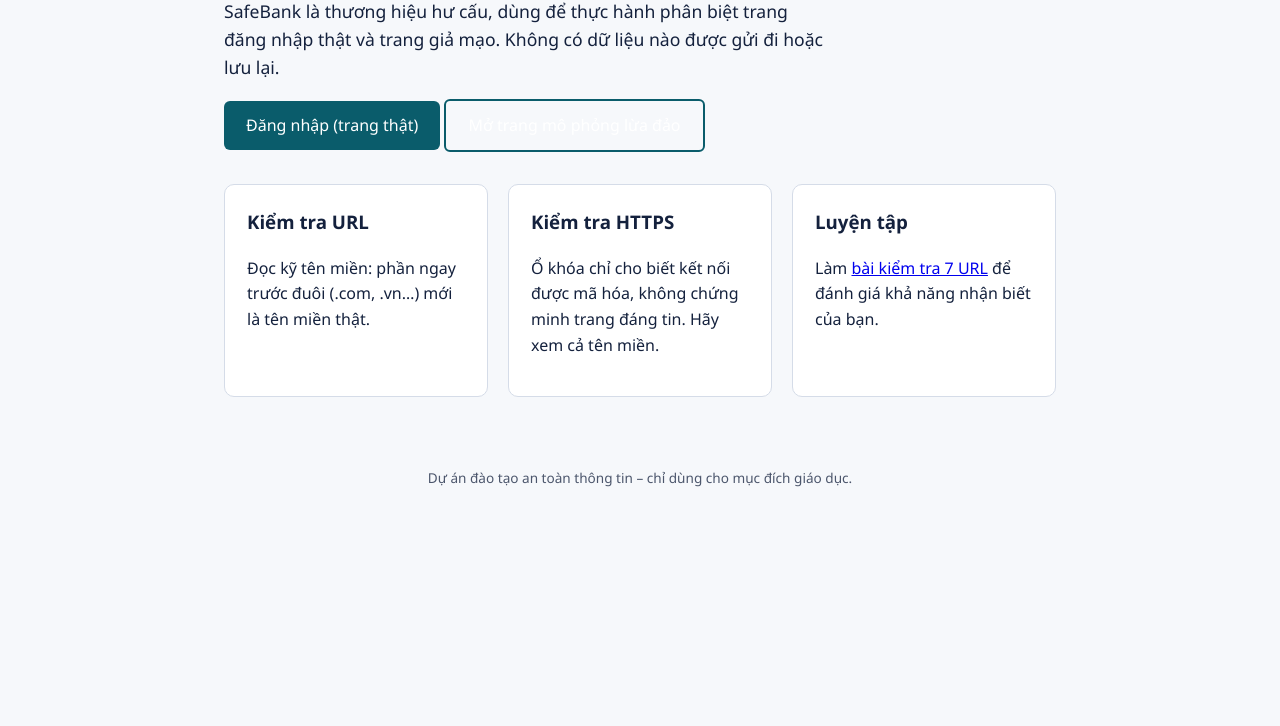
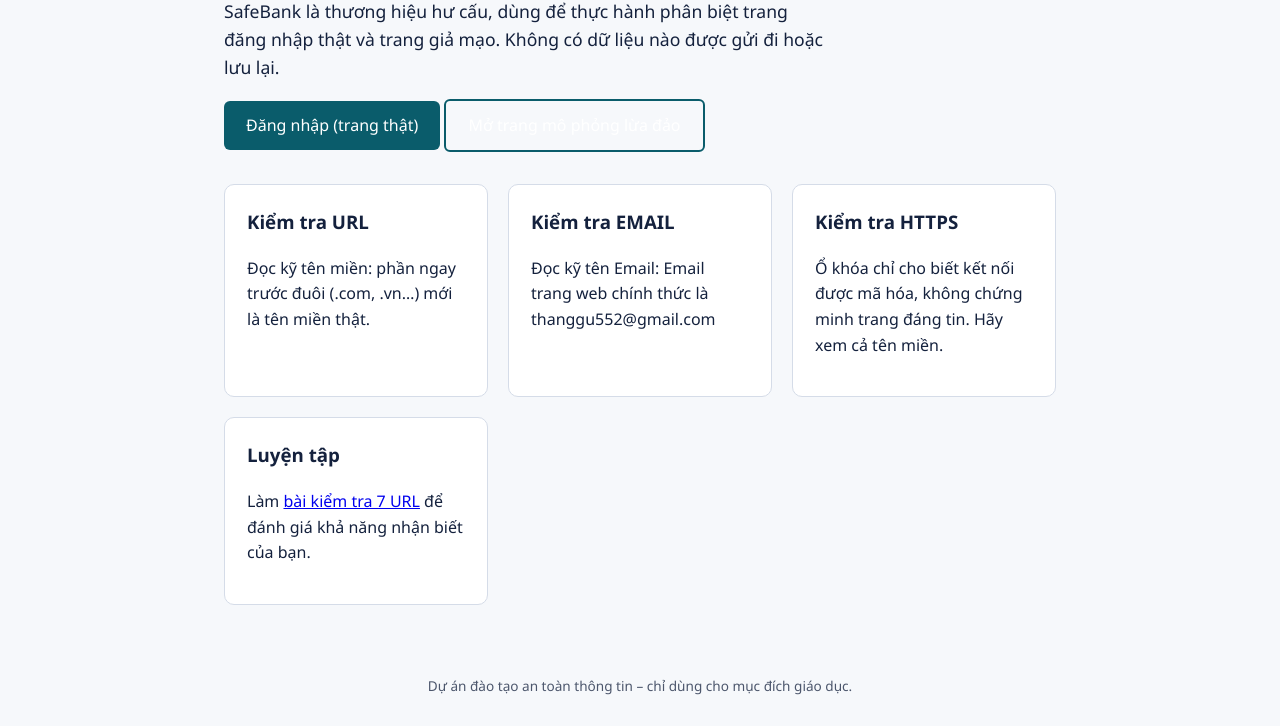
Before and after one commit to MisterG00n/Phishing--training, a plain HTML site: page index.html in a window 1280 px wide. Shown: the part 224-950 px from the top of the page. Before the commit the page ends 800 px from the top, so only its background shows below. Drawn offline with Linux system fonts and the light colour scheme.

Commit message:
Add email verification section to index.html

```diff
--- a/index.html
+++ b/index.html
@@ -10,6 +10,7 @@
 <p><a class="btn" href="login.html">Đăng nhập (trang thật)</a> <a class="btn ghost" href="phish-demo.html">Mở trang mô phỏng lừa đảo</a></p>
 <div class="grid">
 <div class="panel"><h3>Kiểm tra URL</h3><p>Đọc kỹ tên miền: phần ngay trước đuôi (.com, .vn…) mới là tên miền thật.</p></div>
+<div class="panel"><h3>Kiểm tra EMAIL</h3><p>Đọc kỹ tên Email: Email trang web chính thức là thanggu552@gmail.com</p></div>
 <div class="panel"><h3>Kiểm tra HTTPS</h3><p>Ổ khóa chỉ cho biết kết nối được mã hóa, không chứng minh trang đáng tin. Hãy xem cả tên miền.</p></div>
 <div class="panel"><h3>Luyện tập</h3><p>Làm <a href="quiz.html">bài kiểm tra 7 URL</a> để đánh giá khả năng nhận biết của bạn.</p></div>
 </div></main>
```
